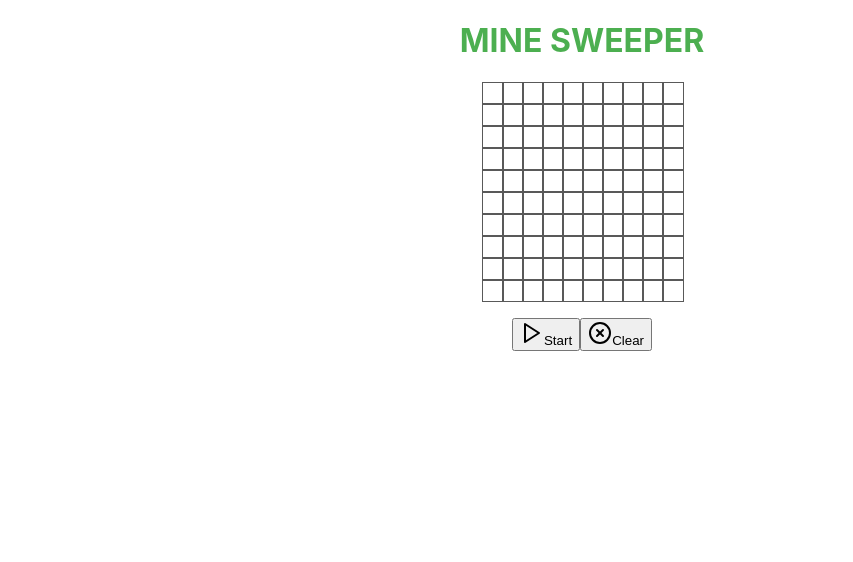
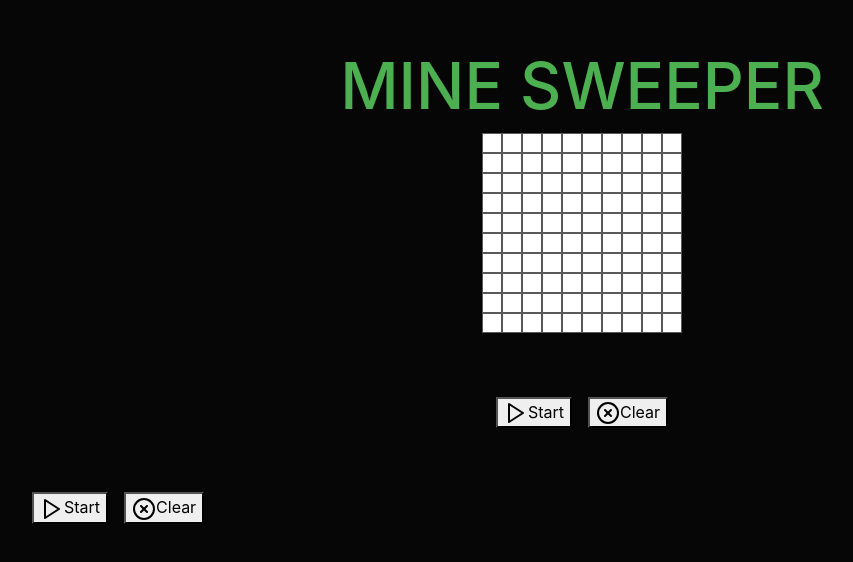
Before and after one commit to jessemadsen1/minesweeper, a React (Create React App) app: page / in a window 1280 px wide. Shown: the top 562 px of the page, without its empty margins (58-911 px from the left). Built offline with nearby package versions, Linux system fonts and the light colour scheme.

Commit message:
css and button componet added

```diff
--- a/package.json
+++ b/package.json
@@ -10,7 +10,9 @@
     "@types/node": "^16.11.58",
     "@types/react": "^18.0.19",
     "@types/react-dom": "^18.0.6",
+    "bootswatch": "^5.2.0",
     "react": "^18.2.0",
+    "react-bootstrap": "^2.5.0",
     "react-dom": "^18.2.0",
     "react-feather": "^2.0.10",
     "react-scripts": "5.0.1",
--- a/src/App.css
+++ b/src/App.css
@@ -50,3 +50,11 @@ h1 {
   margin-top: 1em;
 
 }
+
+.div_hover {
+  background-color: #FFFFFF;
+}
+
+.div_hover:hover {
+  background-color: #2edde7;
+}
--- a/src/App.tsx
+++ b/src/App.tsx
@@ -3,6 +3,8 @@ import { Pause, Play, XCircle, Globe } from "react-feather";
 import { setOriginalNode } from "typescript";
 import "./App.css";
 import useInterval from "./useInterval";
+
+import GridButtons from "./components/GridButtons";
 
 const numRows = 10;
 const numCols = 10;
@@ -37,7 +39,6 @@ const checkIfHit = (i: number, k: number) => {
   const rows = [];
   const checkRows = [];
   checkRows[0] = [1, 0, 1, 0, 1, 0, 1, 0, 1, 0];
-  checkRows[1] = [1, 1, 1, 1, 1, 1, 1, 1, 1, 1];
   for (let i = 0; i < numRows; i++) {
     rows.push(Array.from(Array(numCols), () => 0));
   }
@@ -73,6 +74,7 @@ const App: FC = () => {
         {grid.map((rows, i) =>
           rows.map((col, k) => (
             <div
+              className="div_hover"
               key={`${i}-${k}`}
               onClick={() => {
                 // Deep clone grid
@@ -120,6 +122,7 @@ const App: FC = () => {
           <span>Clear</span>
         </button>
       </div>
+      <GridButtons gridSize />
     </div>
   );
 };
--- /dev/null
+++ b/src/components/GridButtons.tsx
@@ -0,0 +1,28 @@
+import React from "react";
+import { ButtonToolbar } from "react-bootstrap";
+import { Pause, Play, XCircle, Globe } from "react-feather";
+
+const GridButtons: React.FC<{ gridSize: any }> = () => {
+  const handleSelect = (evt: any) => {};
+
+  return (
+    <ButtonToolbar>
+      <div className="buttons is-centered pt-5">
+        <button className="button start-game mx-2">
+          <span className="icon">
+            <Play />
+          </span>
+          <span>Start</span>
+        </button>
+        <button className="button mx-2" onClick={() => {}}>
+          <span className="icon">
+            <XCircle />
+          </span>
+          <span>Clear</span>
+        </button>
+      </div>
+    </ButtonToolbar>
+  );
+};
+
+export default GridButtons;
--- a/src/index.tsx
+++ b/src/index.tsx
@@ -1,5 +1,6 @@
 import React from 'react';
 import ReactDOM from 'react-dom/client';
+import "bootswatch/dist/cyborg/bootstrap.min.css";
 import './index.css';
 import App from './App';
 import reportWebVitals from './reportWebVitals';
```
Also changed, not shown: 1 other file (tests, documents, lock files or other folders).
